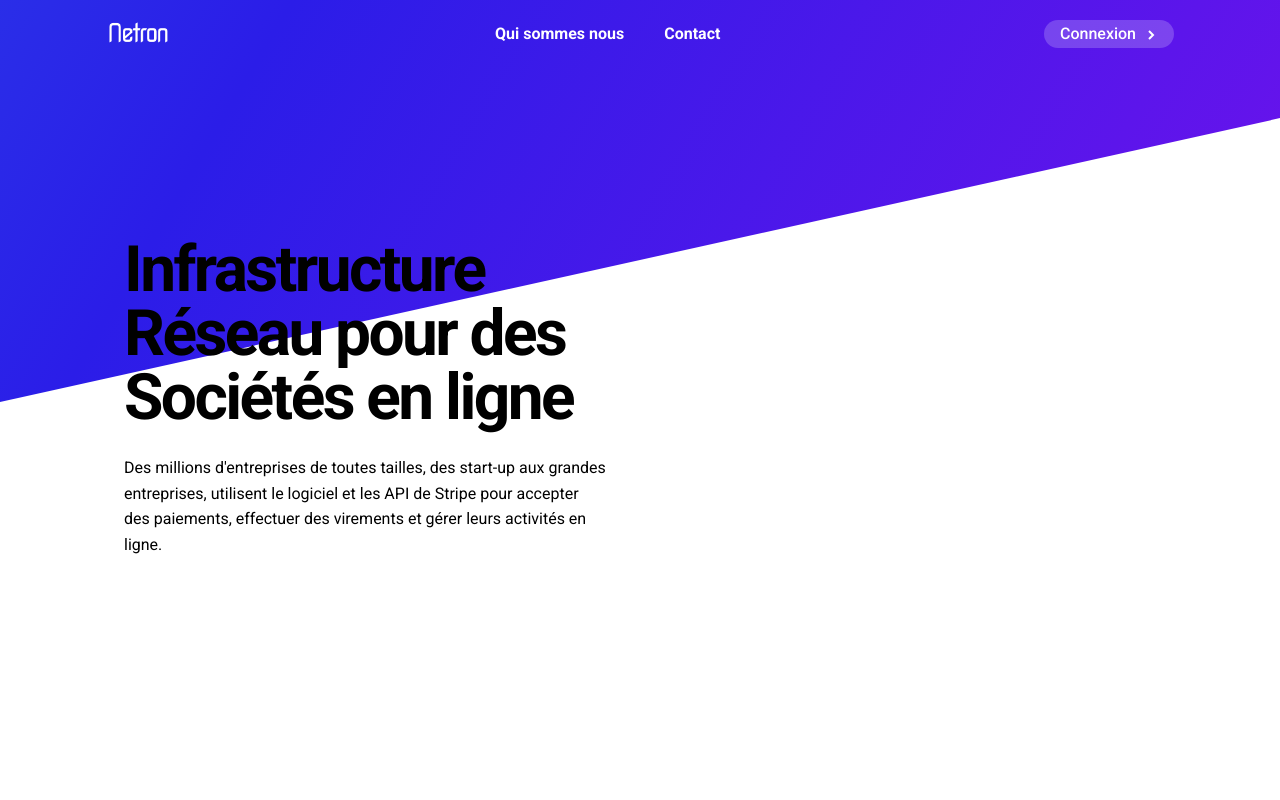
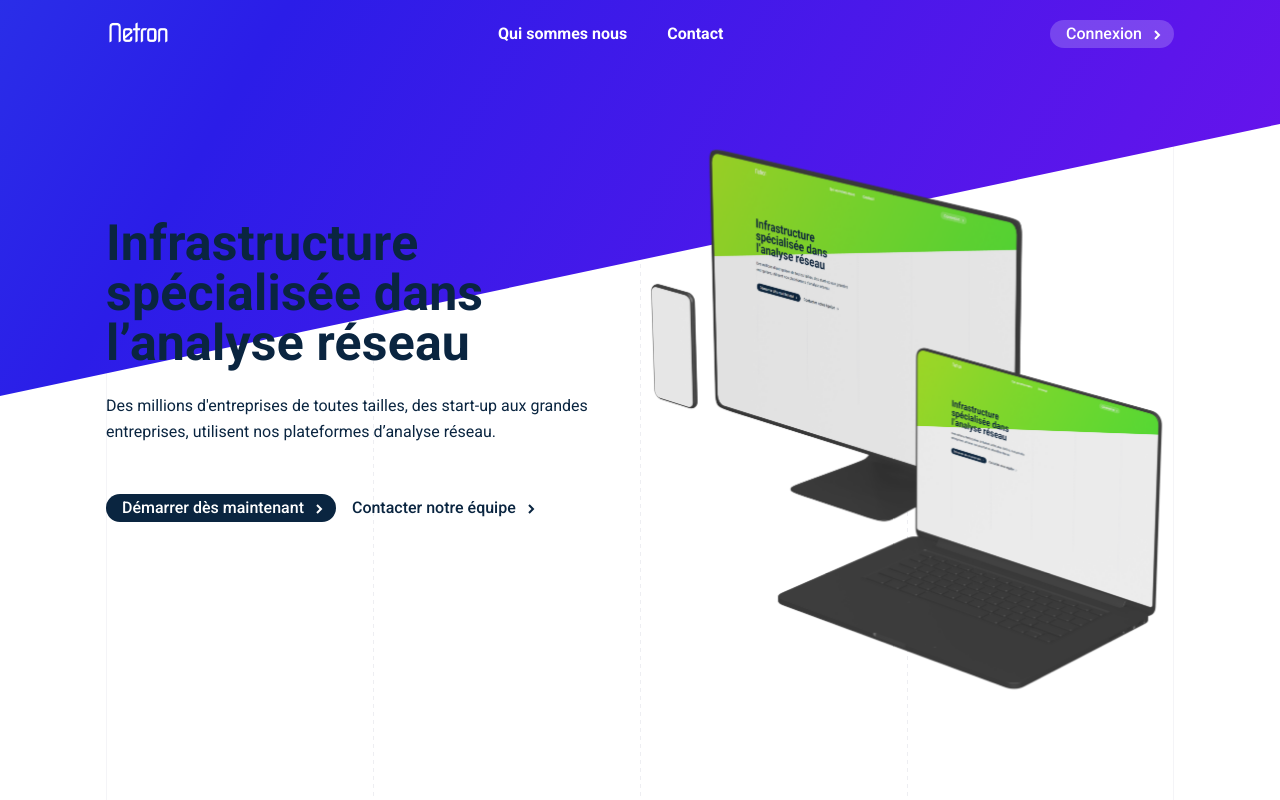
Before and after one commit to needforschool/netron, a PHP site: page /design.html in a window 1280 px wide. Run offline with PHP 8.4, Linux system fonts and the light colour scheme.

Commit message:
style - header

```diff
--- a/assets/css/style.css
+++ b/assets/css/style.css
@@ -46,17 +46,21 @@ table {
     --white: #fff;
     --black: #000;
     --orange: #ce8d14;
+    --blue-primary: #0a2540;
     --regular: 400;
     --semi-bold: 500;
     --bold: 700;
+    --columnCountMax: 4;
 }
 
 body {
-    background-color:var(--white);
+    background-color: var(--white);
     font-family: 'Roboto', sans-serif;
     font-size: 16px;
     font-weight: var(--regular);
     color: var(---black);
+    height: 100%;
+    width: 100%;
 }
 
 a {
@@ -69,13 +73,13 @@ a {
 a:hover {
     opacity: .6;
 }
+
 /* container */
 
 .container {
     margin: 0 auto;
     width: 100%;
     max-width: 1068px;
-    padding: 0 15px;
 }
 
 /* btn */
@@ -83,13 +87,13 @@ a:hover {
 .btn {
     background-color: var(--black);
     color: var(--white);
-    padding: 6px 16px;
+    padding: 6px 10px 6px 16px;
     border-radius: 50px;
+    display: inline-table;
 }
 
 .btn:hover {
-    opacity: initial;
-    background-color: rgba(0, 0, 0, .6);
+    opacity: .6;
 }
 
 .btn.btn-white {
@@ -98,8 +102,25 @@ a:hover {
 }
 
 .btn.btn-white:hover {
+    opacity: initial;
     background-color: rgba(255, 255, 255, .4);
 }
+
+.btn.btn-transparent {
+    color: var(--blue-primary);
+    background-color: transparent;
+}
+
+
+.btn.btn-blue-primary {
+    color: var(--white);
+    background-color: var(--blue-primary);
+}
+
+.btn.btn-blue-primary:hover {
+    opacity: .6;
+}
+
 
 .btn .btn-arrow {
     --arrowSpacing: ;
@@ -130,6 +151,38 @@ a:hover {
     transform: translateX(3px);
 }
 
+/* grid */
+
+.grid-wrapper {
+    position: fixed;
+    height: 100%;
+    width: 100%;
+    z-index: -20;
+}
+
+.grid-wrapper .grid {
+    position: relative;
+    display: grid;
+    grid: 1fr/repeat(var(--columnCountMax), 1fr);
+    height: 100%;
+}
+
+.grid-wrapper .grid .grid-line {
+    width: 1px;
+    background: linear-gradient(180deg,rgba(66,71,112,0.09),rgba(66,71,112,0.09) 50%,transparent 0,transparent);
+    background-size: 1px 8px;
+}
+
+.grid-wrapper .grid .grid-line:first-of-type, .grid-wrapper .grid .grid-line:last-of-type {
+    background: rgba(66, 71, 112, 0.06);
+}
+.grid-wrapper .grid .grid-line:last-of-type {
+    position: absolute;
+    top: 0;
+    right: 0;
+    height: 100%;
+}
+
 /* header */
 
 #header {
@@ -137,6 +190,8 @@ a:hover {
     flex-direction: column;
     position: relative;
 }
+
+/* header > navbar */
 
 #header .navbar {
     height: 68px;
@@ -167,7 +222,9 @@ a:hover {
     color: var(--white);
 }
 
-.background-rainbow {
+/* header > background-rainbow */
+
+#header .background-rainbow {
     z-index: -10;
     height: 600px;
     width: 100%;
@@ -182,45 +239,91 @@ a:hover {
     -z-animation: rainbow 18s ease infinite;
     -o-animation: rainbow 18s ease infinite;
     animation: rainbow 18s ease infinite;
-    transform: skeWy(-12.5deg);
+    transform: skeWy(-12deg);
+}
+/*     --gradientColorZero: #a960ee;
+    --gradientColorOne: #ff333d;
+    --gradientColorTwo: #90e0ff;
+    --gradientColorThree: #ffcb57; */
+
+/* header > layout */
+
+#header .layout {
+    display: flex;
 }
 
+#header .layout .layout-text {
+    flex: 1;
+    margin-top: 150px;
+    color: var(--blue-primary);
+}
 
-@-webkit-keyframes rainbow {
-    0% {
-        background-position: 0% 82%
-    }
-    50% {
-        background-position: 100% 19%
-    }
-    100% {
-        background-position: 0% 82%
+#header .layout .layout-text .layout-text-title {
+    font-size: 50px;
+    font-weight: var(--bold);
+    letter-spacing: .2px;
+}
+
+#header .layout .layout-text .layout-text-desc {
+    font-size: 16px;
+    margin-top: 25px;
+    line-height: 1.6;
+
+}
+
+#header .layout .layout-text .layout-text-btn {
+    margin-top: 50px;
+    display: flex;
+}
+
+#header .layout .layout-mockup {
+    position: relative;
+    flex: 1;
+    display: flex;
+    align-items: center;
+}
+
+#header .layout .layout-mockup .layout-mockup-img {
+    max-width: 100%;
+    height: auto;
+    animation: float 6s ease-in-out infinite;
+}
+
+@media only screen and (max-width: 1098px) {
+    #header .navbar,#header .layout .layout-text {
+        padding: 0 15px;
     }
 }
 
-@-moz-keyframes rainbow {
-    0% {
-        background-position: 0% 82%
+@media only screen and (max-width: 750px) {
+    :root {
+        --columnCountMax: 2;
     }
-    50% {
-        background-position: 100% 19%
+    .btn .btn-arrow {
+        display: none;
     }
-    100% {
-        background-position: 0% 82%
+    #header .navbar .nav {
+        display: none;
+    }
+    #header .navbar .btn.btn-white {
+        display: none;
+    }
+    #header .layout {
+        flex-direction: column;
+    }
+    #header .layout .layout-text .layout-text-title {
+        text-align: center;
+        font-size: 30px;
+    }
+    #header .layout .layout-text .layout-text-desc {
+        text-align: center;
+    }
+    #header .layout .layout-text .layout-text-btn {
+        justify-content: center;
     }
 }
 
-@-o-keyframes rainbow {
-    0% {
-        background-position: 0% 82%
-    }
-    50% {
-        background-position: 100% 19%
-    }
-    100% {
-        background-position: 0% 82%
-    }
-}
+/* animations */
 
 @keyframes rainbow {
     0% {
@@ -234,32 +337,19 @@ a:hover {
     }
 }
 
-
-
-
-
-.Section_layout {
-    margin: 0 auto;
-    max-width: 1064px;
-    width: 100%;
-    margin-top: 170px;
-
-}
-.Common_layout{
-    width: 50%;
-
-}
-.Common_layout h1{
-    font-size: 4em;
-    font-weight: var(--bold);
-    letter-spacing: -0.04em;
-    padding-left: 16px;
-}
-.Common_layout p{
-    padding: 0 32px 0px 16px;
-    font-size: 16px;
-    margin-top: 25px;
-    line-height: 1.6;
+@keyframes float {
+    0% {
+        -webkit-transform: translatey(0px);
+        transform: translatey(0px);
+    }
+    50% {
+        -webkit-transform: translatey(-10px);
+        transform: translatey(-10px);
+    }
+    100% {
+        -webkit-transform: translatey(0px);
+        transform: translatey(0px);
+    }
 }
 
 /*
--- a/design.html
+++ b/design.html
@@ -13,6 +13,15 @@
 </head>
 
 <body>
+    <div class="grid-wrapper">
+        <div class="container grid">
+            <div class="grid-line"></div>
+            <div class="grid-line"></div>
+            <div class="grid-line"></div>
+            <div class="grid-line"></div>
+            <div class="grid-line"></div>
+        </div>
+    </div>
     <header id="header">
         <nav class="navbar ">
             <div class="container">
@@ -32,21 +41,36 @@
             </div>
         </nav>
         <div class="background-rainbow"></div>
-        <div class="Section_layout">
-            <div class="Common_layout">
-                <section>
-                    <header>
-                        <h1 id="Titre">Infrastructure Réseau pour des Sociétés en ligne</h1>
-                    </header>
-                    <div>
-                        <p>Des millions d'entreprises de toutes tailles, des start-up aux grandes entreprises, utilisent le logiciel et les API de Stripe pour accepter des paiements, effectuer des virements et gérer leurs activités en ligne.</p>
+            <div class="layout container">
+
+                 <div class="layout-text">
+                    <h1 class="layout-text-title">Infrastructure spécialisée dans l’analyse réseau</h1>
+                    <p class="layout-text-desc">Des millions d'entreprises de toutes tailles, des start-up aux grandes
+                        entreprises, utilisent nos plateformes d’analyse réseau.</p>
+                    <div class="layout-text-btn">
+                        <a class="btn btn-blue-primary" href="#">Démarrer dès maintenant
+                            <svg class="btn-arrow" width="10" height="10" viewBox="0 0 10 10" aria-hidden="true">
+                                <g fill-rule="evenodd">
+                                    <path class="btn-arrow-line" d="M0 5h7"></path>
+                                    <path class="btn-arrow-tip" d="M1 1l4 4-4 4"></path>
+                                </g>
+                            </svg>
+                        </a>
+                        <a class="btn btn-transparent" href="#">Contacter notre équipe
+                            <svg class="btn-arrow" width="10" height="10" viewBox="0 0 10 10" aria-hidden="true">
+                                <g fill-rule="evenodd">
+                                    <path class="btn-arrow-line" d="M0 5h7"></path>
+                                    <path class="btn-arrow-tip" d="M1 1l4 4-4 4"></path>
+                                </g>
+                            </svg>
+                        </a>
                     </div>
-                    <footer>
+                </div>
+                <div class="layout-mockup">
+                   <img class="layout-mockup-img" src="assets/img/layout-mockup.png" alt="Layout Mockup">
+                </div>
+            </div>
 
-                    </footer>
-                </section>
-            </div>
-        </div>
 
     </header>
 </body>
```
Also changed, not shown: assets/img/layout-mockup.png (added).
